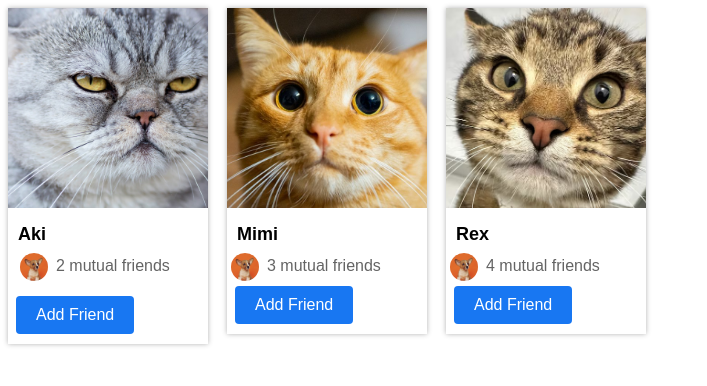
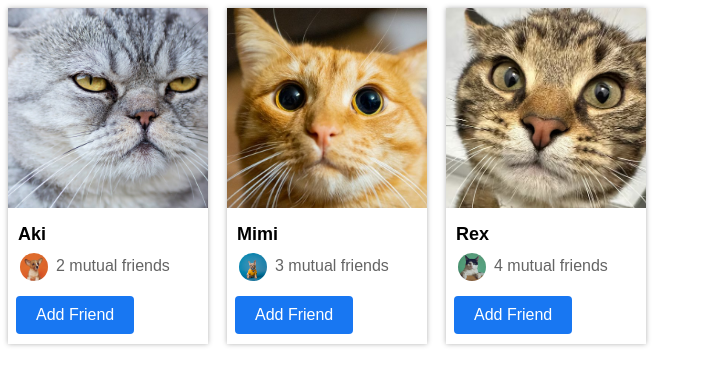
Before and after one commit to ldyCalliope/mekayl-webdev-journey, a plain HTML site: page SuperSimpleDev Course/lesson10-Exer.html in a window 1280 px wide. Shown: the whole page, without its empty margins (0-707 px from the left). Drawn offline with Linux system fonts and the light colour scheme.

Commit message:
done lesson 10

```diff
--- a/SuperSimpleDev Course/lesson10-Exer.html
+++ b/SuperSimpleDev Course/lesson10-Exer.html
@@ -24,8 +24,8 @@
   <div class="profile">
     <img class="profile-picture" src="Cards/orangeCat.jpg" alt="orange cat">
     <p class="name">Mimi</p>
-    <div class="mutual-friend-row">
-      <img class="mutual-friend-picture" src="dog2.jpg" alt="mutual friend">
+    <div class="mutual-friends-row">
+      <img class="mutual-friend-picture" src="dog.jpg" alt="mutual friend">
       <p class="mutual-friends">3 mutual friends</p>
     </div>
     <button class="add-friend-btn">Add Friend</button>
@@ -34,8 +34,8 @@
   <div class="profile">
     <img class="profile-picture" src="Cards/tilapia.avif" alt="tilapia cat">
     <p class="name">Rex</p>
-    <div class="mutual-friend-row">
-      <img class="mutual-friend-picture" src="dog2.jpg" alt="mutual friend">
+    <div class="mutual-friends-row">
+      <img class="mutual-friend-picture" src="cat.jpg" alt="mutual friend">
       <p class="mutual-friends">4 mutual friends</p>
     </div>
     <button class="add-friend-btn">Add Friend</button>
```
